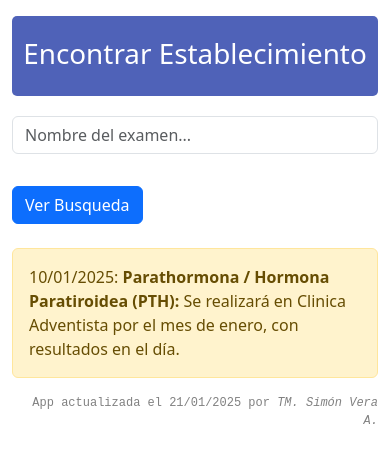
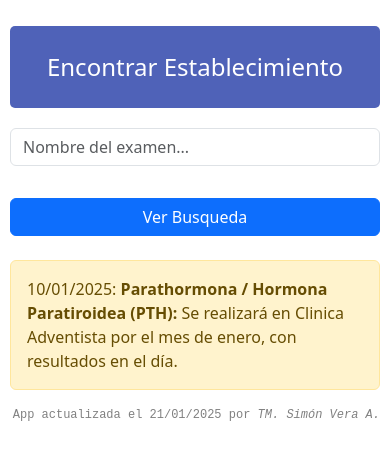
Before and after one commit to simonveraa/Consultor, a plain HTML site: page index.html in a window 390 px wide. Drawn offline with nearby package versions, Linux system fonts and the light colour scheme.

Commit message:
query n lkm

```diff
--- a/datos.js
+++ b/datos.js
@@ -1385,8 +1385,9 @@ const datos = [
         examen: "Anticuerpos Anti LKM-1 (LKM)",
         keywords: ['ac anti lkm', 'anti lkm',],
         establecimiento: "<img src='img/bk.png' /> Barnafi (1 semana)",
-        codigo: "0305085",
+        codigo: "s/c",
         codigoBK: "LKM",
+        nota: "Agregar como <i>Examen Barnafi</i>: 0307099 y escribir en notas",
       },
       {
         tubo: "<img src='img/trojo32.png' height='32px'/>",
--- a/style.css
+++ b/style.css
@@ -1,25 +1,61 @@
 h1 {
     background-color: rgb(79, 98, 184);
     color: white;
-    line-height: 75px;
-    height: 80px;
+    line-height: 1.5;
+    height: auto;
     border-radius: 5px;
     margin-bottom: 20px;
-   /*  display: flex;
+    text-align: center;
+    padding: 10px
+
+}
+
+.titulo {
+    display: flex;
     align-items: center;
     justify-content: center;
-    padding: 20px; */
+    flex: 1;
+    text-align: center;
+    margin: 0 10px;
+}
+
+@media (max-width: 600px) {
+
+    .table, .table thead, .table tbody, .table th, .table td, .table tr {
+        font-size: 0.6rem;
+        padding: 2px;
+    }
 
 
+/*
+*-------------------------------------------------------------------------*
+*                             Fin Query Tablas                            *
+*-------------------------------------------------------------------------*
+*/
+
+
+    h1 {
+        font-size: 1.5em;
+        padding: 5px;
+        line-height: 3;
+        height: auto;
+
+    }
+    .containerdos {
+        padding: 10px;
+    }
+    .form-control {
+        font-size: 1em;
+    }
+    .btn {
+        width: 100%;
+    }
 
 
 }
 
-.titulo {
-    flex: 1;
-    text-align: center;
-    margin: 0 10px;
-}
+
+
 
 /* .svg-container {
     position: absolute;
```
